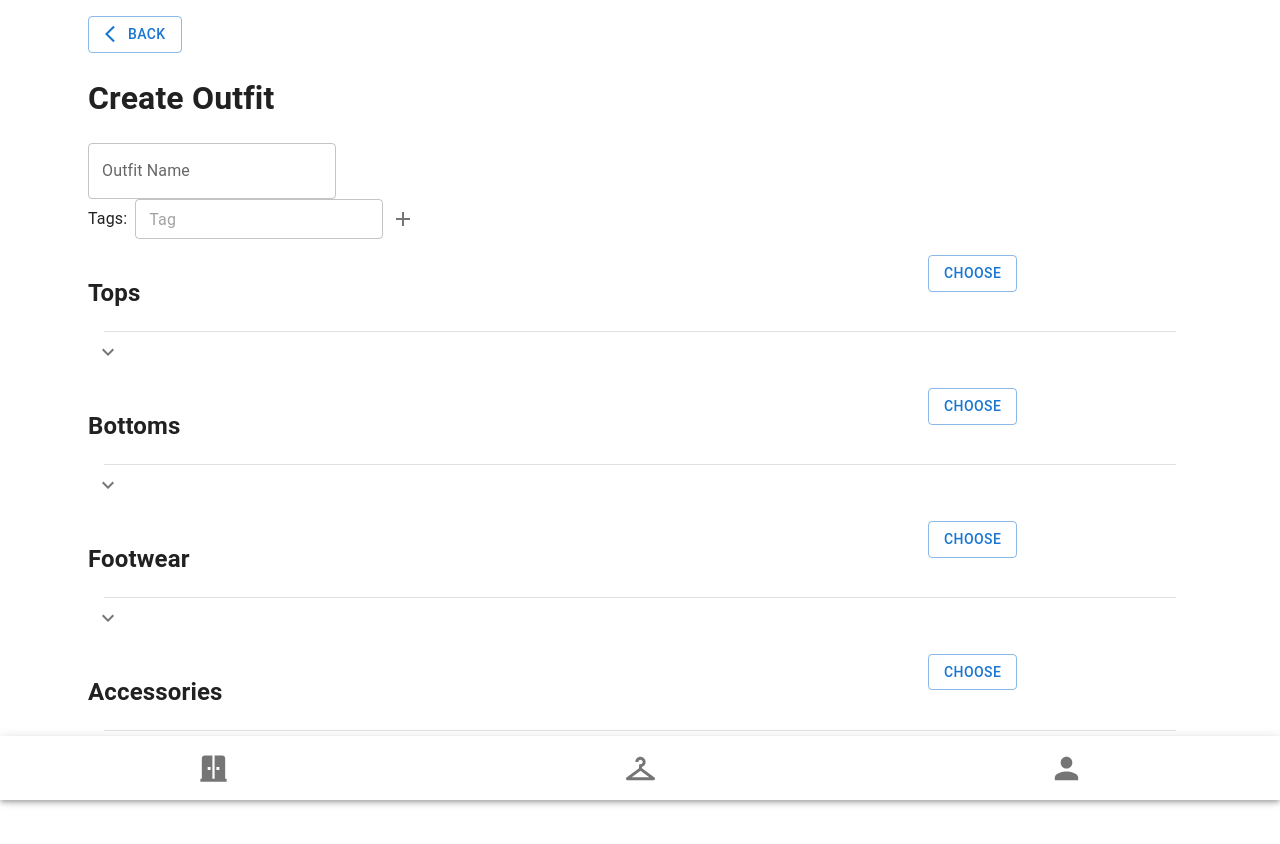
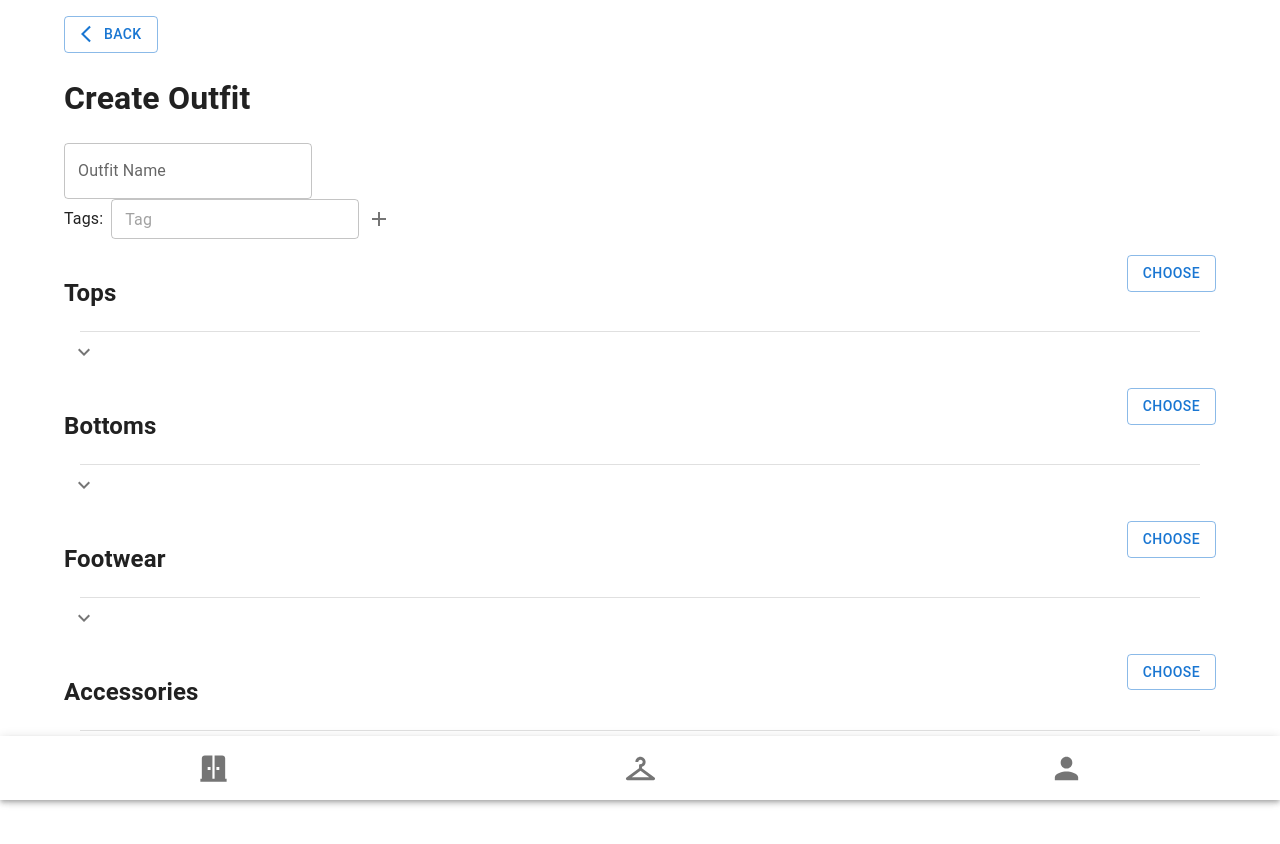
Before and after one commit to sghose16/hci-final, a React (Create React App) app: page /#/create-outfit in a window 1280 px wide. Built offline with nearby package versions, Linux system fonts and the light colour scheme.

Commit message:
fix weird scroll on edit/create outfit page

```diff
--- a/src/components/ChooseItemsContainer.js
+++ b/src/components/ChooseItemsContainer.js
@@ -20,10 +20,10 @@ function ChooseItemsContainer(props) {
       {/* header */}
       <div className="container-header">
         <Grid container spacing={2} columns={16}>
-          <Grid item xs={12}>
+          <Grid item xs={11}>
             <h2 className="capitalize">{props.type}</h2>
           </Grid>
-          <Grid item xs={4}>
+          <Grid item xs={5} sx={{ textAlign: "end" }}>
             <Button
               variant="outlined"
               onClick={() => {
--- a/src/pages/outfit/CreateOutfitOverview.js
+++ b/src/pages/outfit/CreateOutfitOverview.js
@@ -44,7 +44,7 @@ function CreateOutfitOverview(props) {
   }, [props.items]);
 
   return (
-    <Container>
+    <>
       <Grid container mt={2}>
         <Grid item>
           <Link to="/outfit" style={{ textDecoration: "none" }}>
@@ -141,7 +141,7 @@ function CreateOutfitOverview(props) {
           </Grid>
         </Grid>
       ) : null}
-    </Container>
+    </>
   );
 }
 export default CreateOutfitOverview;
```
